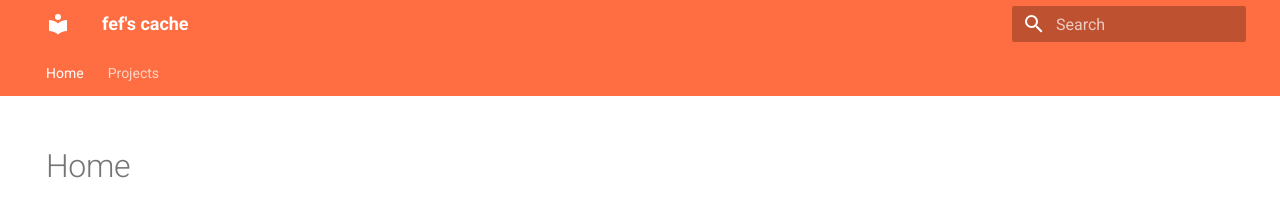
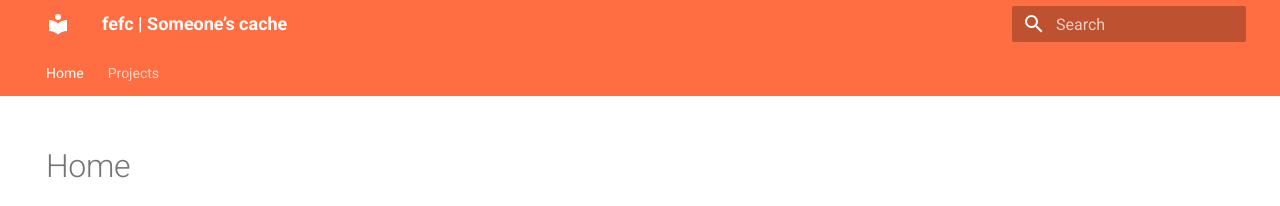
Before and after one commit to fefc/fefc-website, an MkDocs documentation site: the page built from docs/index.md, in a window 1280 px wide. Shown: the top 206 px of the page. Built offline with MkDocs 1.6.1 and Material for MkDocs 9.7.7, drawn with Linux system fonts in a browser that asks for light colours.

Commit message:
New site name

```diff
--- a/mkdocs.yml
+++ b/mkdocs.yml
@@ -1,4 +1,4 @@
-site_name: fef's cache
+site_name: fefc | Someone’s cache
 site_url: https://fefc.eu/
 site_author: fefc
 copyright: Copyright &copy; 2025 Felix CHANTREL
```
